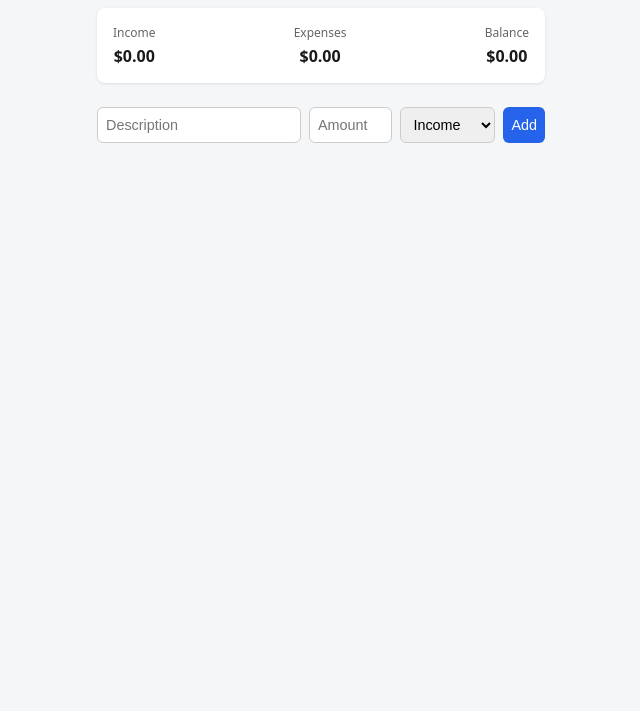
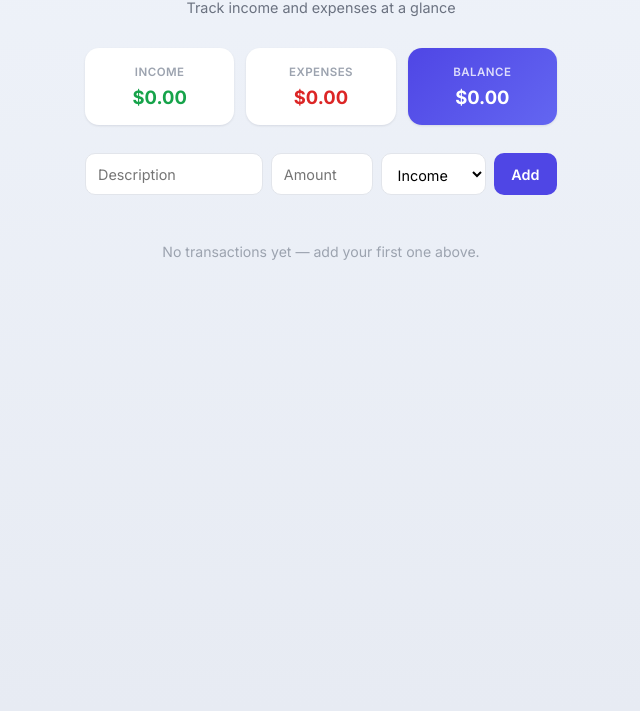
Before and after one commit to singlak999/demo-app, a website built with Vite: page index.html in a window 1280 px wide. Shown: the part 89-800 px from the top of the page, without its empty margins (319-959 px from the left). Built offline with nearby package versions, Linux system fonts and the light colour scheme.

Commit message:
Polish UI: Inter font, gradient balance card, empty state

```diff
--- a/index.html
+++ b/index.html
@@ -3,6 +3,9 @@
   <head>
     <meta charset="UTF-8" />
     <meta name="viewport" content="width=device-width, initial-scale=1.0" />
+    <link rel="preconnect" href="https://fonts.googleapis.com" />
+    <link rel="preconnect" href="https://fonts.gstatic.com" crossorigin />
+    <link href="https://fonts.googleapis.com/css2?family=Inter:wght@400;500;600;700&display=swap" rel="stylesheet" />
     <title>Finance Tracker</title>
   </head>
   <body>
--- a/src/main.js
+++ b/src/main.js
@@ -10,12 +10,15 @@ const fmt = (n) => n.toLocaleString(undefined, { style: 'currency', currency: 'U
 
 document.querySelector('#app').innerHTML = `
   <main class="wrap">
-    <h1>Finance Tracker</h1>
+    <header>
+      <h1>Finance Tracker</h1>
+      <p class="subtitle">Track income and expenses at a glance</p>
+    </header>
 
     <section class="summary">
-      <div><span>Income</span><strong id="income">$0</strong></div>
-      <div><span>Expenses</span><strong id="expenses">$0</strong></div>
-      <div><span>Balance</span><strong id="balance">$0</strong></div>
+      <div class="card"><span>Income</span><strong id="income" class="positive">$0</strong></div>
+      <div class="card"><span>Expenses</span><strong id="expenses" class="negative">$0</strong></div>
+      <div class="card highlight"><span>Balance</span><strong id="balance">$0</strong></div>
     </section>
 
     <form id="txn-form">
@@ -29,6 +32,7 @@ document.querySelector('#app').innerHTML = `
     </form>
 
     <ul id="txn-list"></ul>
+    <p id="empty-state" class="empty-state">No transactions yet — add your first one above.</p>
   </main>
 `
 
@@ -37,6 +41,7 @@ const expensesEl = document.querySelector('#expenses')
 const balanceEl = document.querySelector('#balance')
 const listEl = document.querySelector('#txn-list')
 const form = document.querySelector('#txn-form')
+const emptyStateEl = document.querySelector('#empty-state')
 
 function render() {
   const income = transactions.filter((t) => t.type === 'income').reduce((s, t) => s + t.amount, 0)
@@ -45,6 +50,8 @@ function render() {
   incomeEl.textContent = fmt(income)
   expensesEl.textContent = fmt(expenses)
   balanceEl.textContent = fmt(income - expenses)
+
+  emptyStateEl.style.display = transactions.length ? 'none' : 'block'
 
   listEl.innerHTML = transactions
     .map(
--- a/src/style.css
+++ b/src/style.css
@@ -4,42 +4,82 @@
 
 body {
   margin: 0;
-  font-family: system-ui, sans-serif;
-  background: #f5f6f8;
-  color: #1a1a1a;
+  min-height: 100vh;
+  font-family: 'Inter', system-ui, sans-serif;
+  background: linear-gradient(180deg, #eef2f9 0%, #e7ebf3 100%);
+  color: #1a1d29;
 }
 
 .wrap {
-  max-width: 480px;
+  max-width: 520px;
   margin: 0 auto;
-  padding: 2rem 1rem;
+  padding: 3rem 1.5rem 4rem;
+}
+
+header {
+  text-align: center;
+  margin-bottom: 2rem;
 }
 
 h1 {
-  text-align: center;
-  font-size: 1.5rem;
+  margin: 0;
+  font-size: 1.75rem;
+  font-weight: 700;
+  letter-spacing: -0.02em;
+}
+
+.subtitle {
+  margin: 0.35rem 0 0;
+  color: #6b7280;
+  font-size: 0.9rem;
 }
 
 .summary {
-  display: flex;
-  justify-content: space-between;
-  background: #fff;
-  border-radius: 8px;
-  padding: 1rem;
-  box-shadow: 0 1px 3px rgba(0, 0, 0, 0.1);
-  margin-bottom: 1.5rem;
+  display: grid;
+  grid-template-columns: repeat(3, 1fr);
+  gap: 0.75rem;
+  margin-bottom: 1.75rem;
 }
 
-.summary div {
+.card {
   display: flex;
   flex-direction: column;
   align-items: center;
-  gap: 0.25rem;
+  gap: 0.4rem;
+  background: #fff;
+  border-radius: 14px;
+  padding: 1.1rem 0.5rem;
+  box-shadow: 0 1px 2px rgba(16, 24, 40, 0.04), 0 1px 3px rgba(16, 24, 40, 0.06);
 }
 
-.summary span {
-  font-size: 0.75rem;
-  color: #666;
+.card.highlight {
+  background: linear-gradient(135deg, #4f46e5, #6366f1);
+  color: #fff;
+}
+
+.card.highlight span {
+  color: rgba(255, 255, 255, 0.8);
+}
+
+.card span {
+  font-size: 0.72rem;
+  font-weight: 600;
+  text-transform: uppercase;
+  letter-spacing: 0.04em;
+  color: #9ca3af;
+}
+
+.card strong {
+  font-size: 1.15rem;
+  font-weight: 700;
+}
+
+.positive {
+  color: #16a34a;
+}
+
+.negative {
+  color: #dc2626;
 }
 
 #txn-form {
@@ -51,14 +91,24 @@ h1 {
 #txn-form input,
 #txn-form select,
 #txn-form button {
-  padding: 0.5rem;
-  border: 1px solid #ccc;
-  border-radius: 6px;
+  padding: 0.65rem 0.75rem;
+  border: 1px solid #e2e5eb;
+  border-radius: 10px;
   font-size: 0.9rem;
+  font-family: inherit;
+  background: #fff;
+}
+
+#txn-form input:focus,
+#txn-form select:focus {
+  outline: none;
+  border-color: #6366f1;
+  box-shadow: 0 0 0 3px rgba(99, 102, 241, 0.15);
 }
 
 #desc {
   flex: 2;
+  min-width: 0;
 }
 
 #amount {
@@ -67,15 +117,23 @@ h1 {
 }
 
 #txn-form button {
-  background: #2563eb;
+  background: #4f46e5;
   color: #fff;
   border: none;
+  font-weight: 600;
   cursor: pointer;
+  padding-inline: 1.1rem;
+  transition: background 0.15s ease;
+}
+
+#txn-form button:hover {
+  background: #4338ca;
 }
 
 #txn-list {
   list-style: none;
   padding: 0;
+  margin: 0;
   display: flex;
   flex-direction: column;
   gap: 0.5rem;
@@ -86,24 +144,45 @@ h1 {
   justify-content: space-between;
   align-items: center;
   background: #fff;
-  padding: 0.6rem 0.8rem;
-  border-radius: 6px;
-  box-shadow: 0 1px 2px rgba(0, 0, 0, 0.08);
+  padding: 0.75rem 1rem;
+  border-radius: 10px;
+  box-shadow: 0 1px 2px rgba(16, 24, 40, 0.05);
+  font-size: 0.92rem;
+}
+
+#txn-list li span:first-child {
+  font-weight: 500;
 }
 
 #txn-list li.income span:nth-child(2) {
   color: #16a34a;
+  font-weight: 600;
 }
 
 #txn-list li.expense span:nth-child(2) {
   color: #dc2626;
+  font-weight: 600;
 }
 
 #txn-list .remove {
   background: none;
   border: none;
-  color: #999;
+  color: #c1c5cd;
   cursor: pointer;
-  font-size: 1rem;
-  padding: 0 0.3rem;
+  font-size: 1.1rem;
+  line-height: 1;
+  padding: 0 0.2rem;
+  margin-left: 0.5rem;
+  transition: color 0.15s ease;
 }
+
+#txn-list .remove:hover {
+  color: #dc2626;
+}
+
+.empty-state {
+  text-align: center;
+  color: #9ca3af;
+  font-size: 0.88rem;
+  margin-top: 1.5rem;
+}
```
